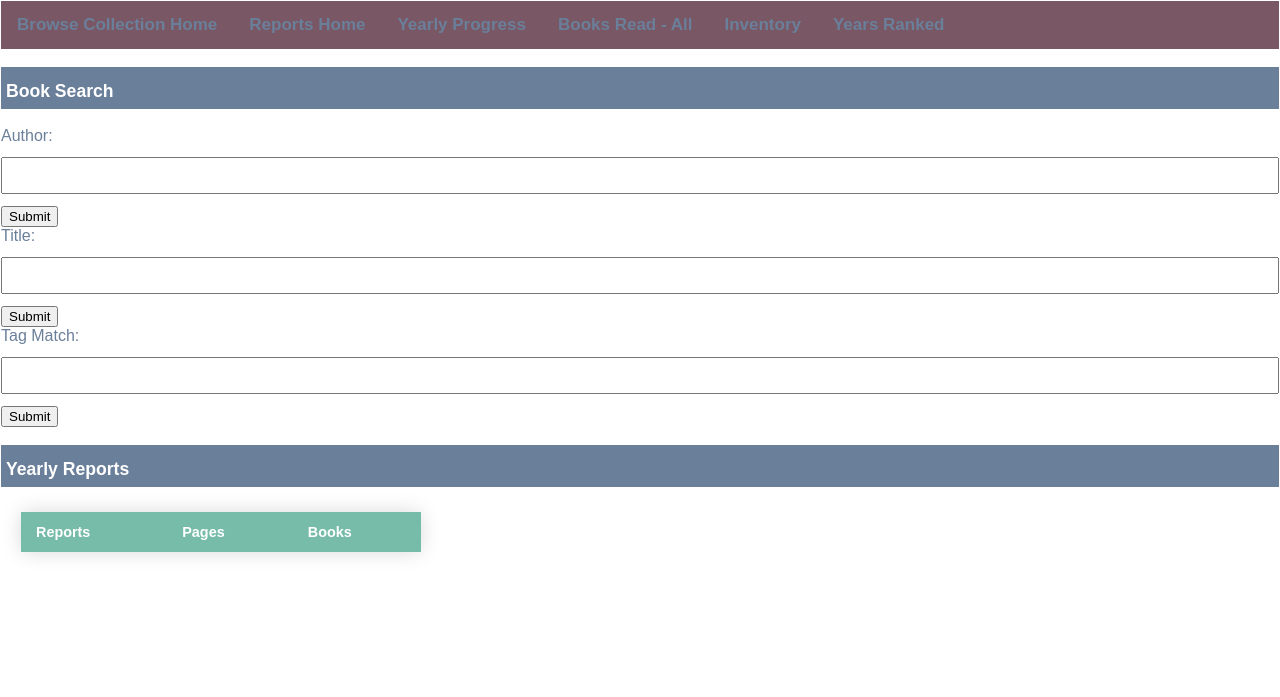
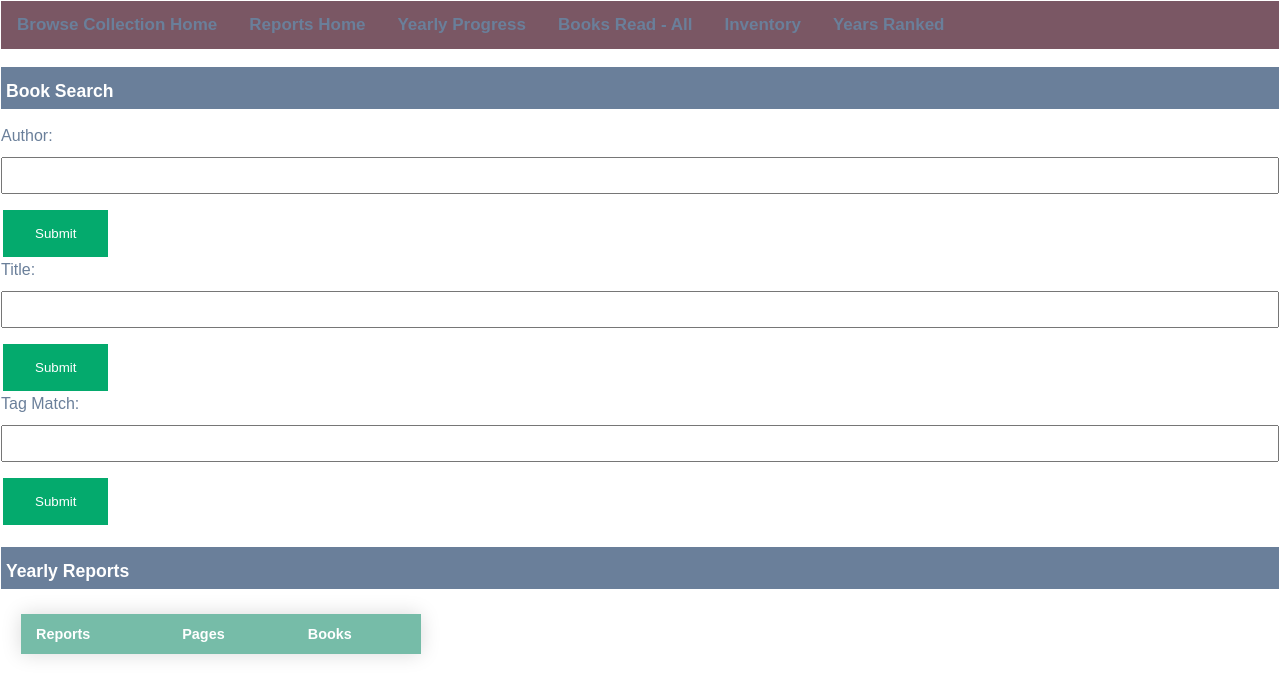
Before and after one commit to DrSkippy/php_books_database, a PHP site: page /js_reports/index.html in a window 1280 px wide. Shown: the top 697 px of the page. Run offline with PHP 8.4, Linux system fonts and the light colour scheme; lists and menus that the app fills with data are empty.

Commit message:
formatting submit buttons

```diff
--- a/style/table-style.css
+++ b/style/table-style.css
@@ -28,6 +28,26 @@ input[type=text] {
   box-sizing: border-box;
 }
 
+textarea {
+  width: 100%;
+  height: 150px;
+  padding: 9px 14px;
+  box-sizing: border-box;
+  border: 2px solid #ccc;
+  border-radius: 4px;
+  background-color: #f8f8f8;
+  resize: none;
+}
+
+input[type=button], input[type=submit], input[type=reset] {
+  background-color: #04AA6D;
+  border: none;
+  color: white;
+  padding: 16px 32px;
+  text-decoration: none;
+  margin: 4px 2px;
+  cursor: pointer;
+}
 
 .styled-table {
     border-collapse: collapse;
```
